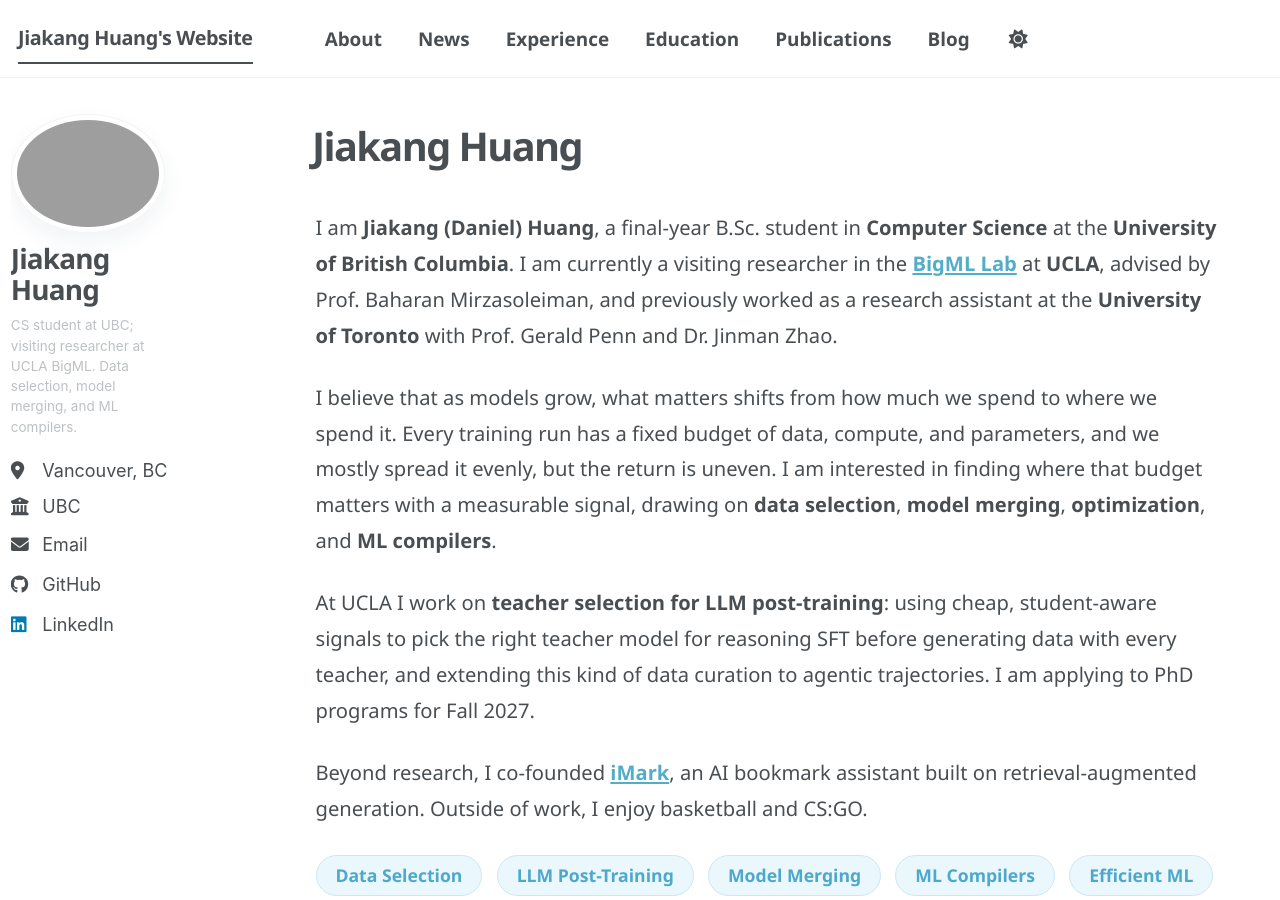
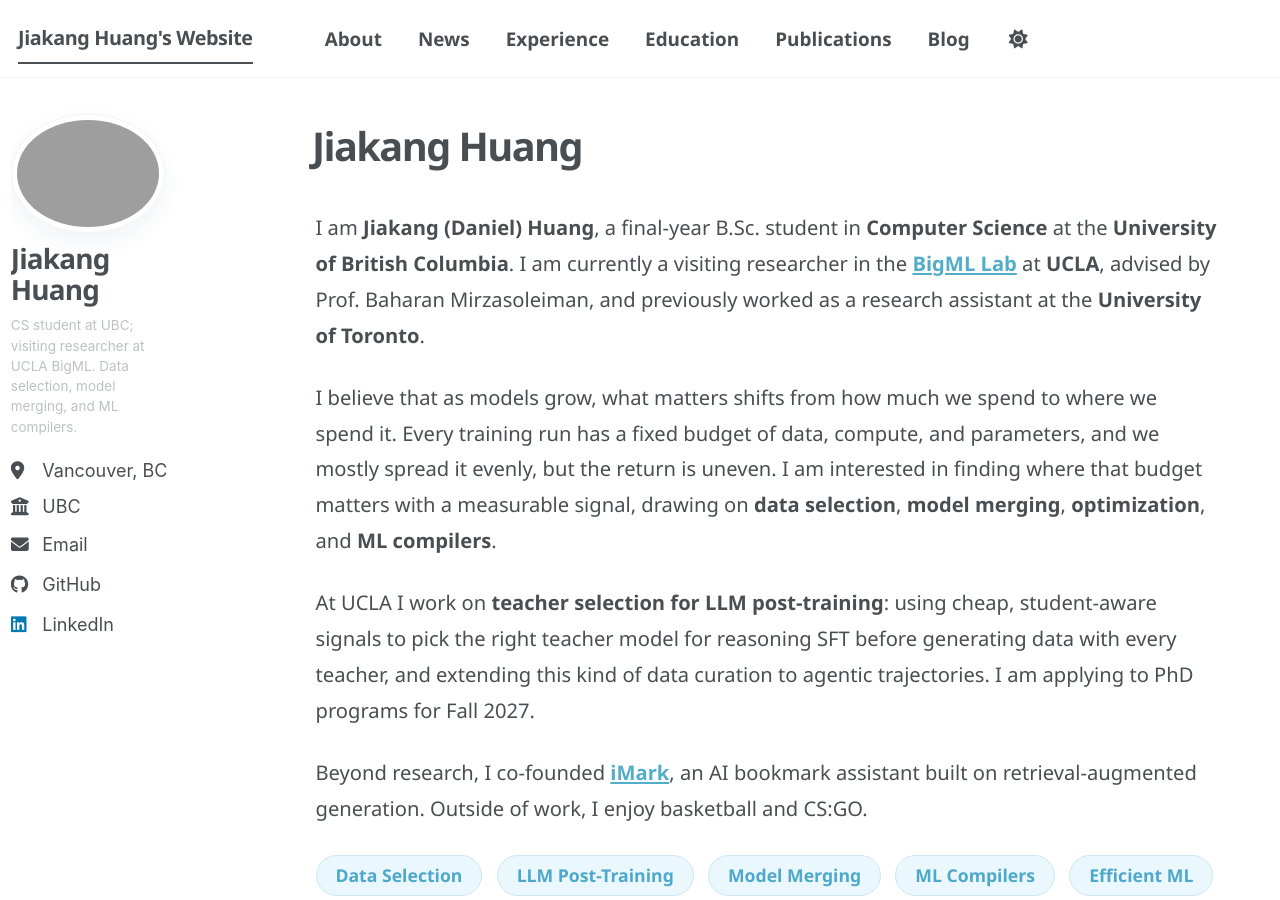
Before and after one commit to DanielHuangjiakang/danielhuangjiakang.github.io, a Jekyll site: the page built from _pages/about.md, in a window 1280 px wide and 900 px high. Built offline with Jekyll 4.4.1, drawn with Linux system fonts in a browser that asks for light colours; a script bundle is joined from its source files by our own code; library files that are not in the unit come from our copies.

Commit message:
Update intro

```diff
--- a/_pages/about.md
+++ b/_pages/about.md
@@ -14,7 +14,7 @@ redirect_from:
       I am <strong>Jiakang (Daniel) Huang</strong>, a final-year B.Sc. student in <strong>Computer Science</strong> at the
       <strong>University of British Columbia</strong>. I am currently a visiting researcher in the
       <strong><a href="https://baharanm.github.io/bigml/">BigML Lab</a></strong> at <strong>UCLA</strong>, advised by Prof. Baharan Mirzasoleiman,
-      and previously worked as a research assistant at the <strong>University of Toronto</strong> with Prof. Gerald Penn and Dr. Jinman Zhao.
+      and previously worked as a research assistant at the <strong>University of Toronto</strong>.
     </p>
     <p>
       I believe that as models grow, what matters shifts from how much we spend to where we spend it. Every training run has a fixed
```
